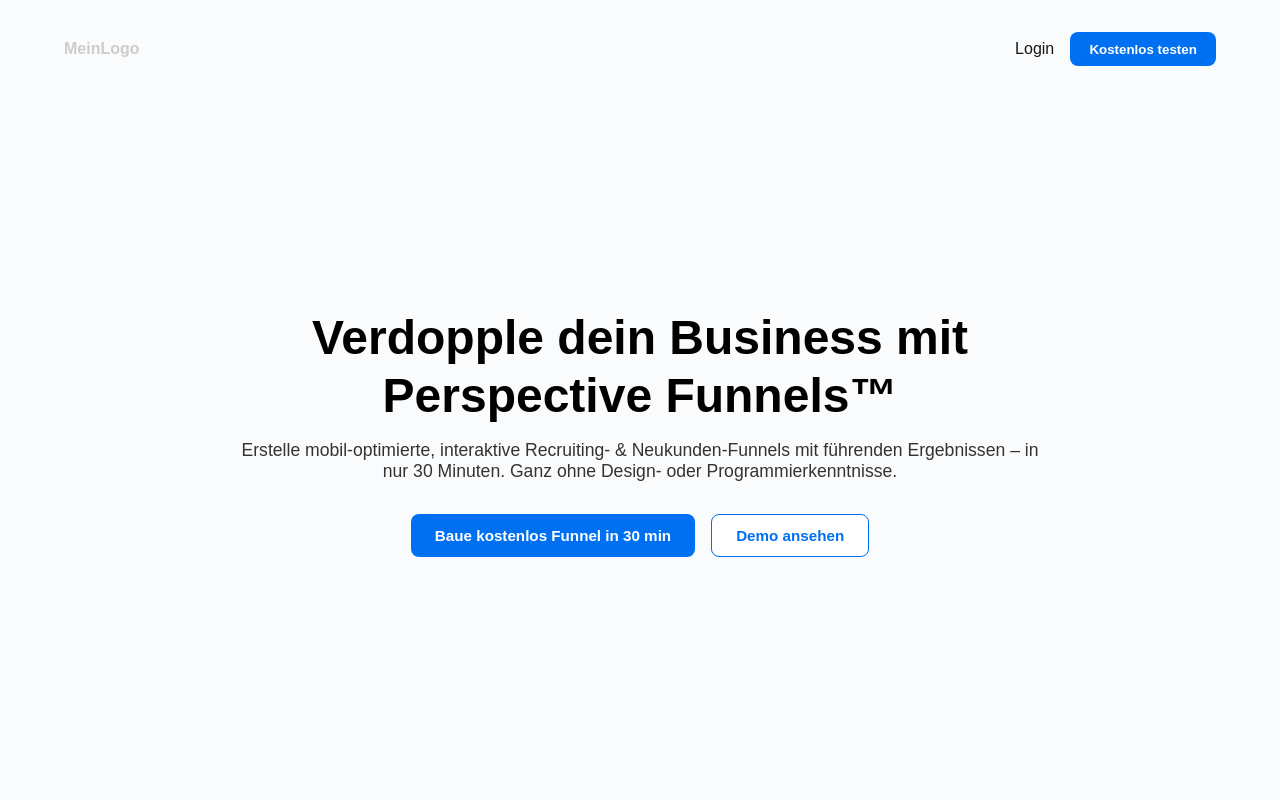
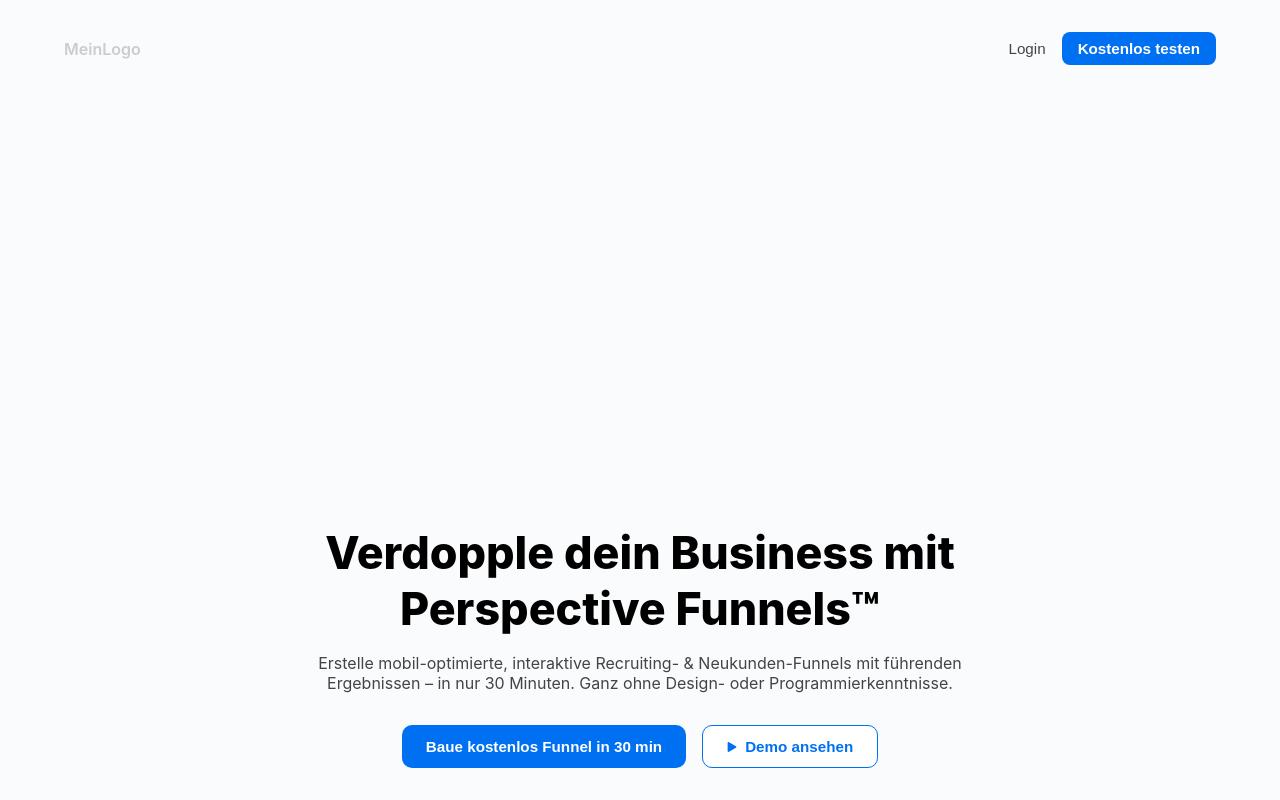
Before and after one commit to Jerryb24/mycrm, a Next.js app: page /login in a window 1280 px wide. Built offline with nearby package versions, Linux system fonts and the light colour scheme.

Commit message:
Update login page layout exakt wie Perspective

```diff
--- a/src/app/login/page.tsx
+++ b/src/app/login/page.tsx
@@ -1,36 +1,49 @@
+import { FaPlay } from "react-icons/fa";
+
 export default function LoginPage() {
   return (
     <main
       style={{
-        fontFamily: 'sans-serif',
-        backgroundColor: '#f9fbfd',
-        minHeight: '100vh',
-        display: 'flex',
-        flexDirection: 'column',
-        justifyContent: 'space-between',
-        padding: '2rem 4rem',
+        fontFamily: "'Inter', sans-serif",
+        backgroundColor: "#f9fbfd",
+        minHeight: "100vh",
+        display: "flex",
+        flexDirection: "column",
+        justifyContent: "space-between",
+        padding: "2rem 4rem",
       }}
     >
       {/* Header */}
       <div
         style={{
-          display: 'flex',
-          justifyContent: 'space-between',
-          alignItems: 'center',
+          display: "flex",
+          justifyContent: "space-between",
+          alignItems: "center",
         }}
       >
-        <div style={{ fontWeight: 'bold', color: '#ccc' }}>MeinLogo</div>
-        <div style={{ display: 'flex', gap: '1rem', alignItems: 'center' }}>
-          <span style={{ fontWeight: '500' }}>Login</span>
+        <div style={{ fontWeight: 600, color: "#ccc" }}>MeinLogo</div>
+        <div style={{ display: "flex", alignItems: "center", gap: "1rem" }}>
           <button
             style={{
-              backgroundColor: '#0070f3',
-              color: '#fff',
-              border: 'none',
-              borderRadius: '8px',
-              padding: '0.6rem 1.2rem',
-              fontWeight: 'bold',
-              cursor: 'pointer',
+              background: "none",
+              border: "none",
+              fontSize: "0.95rem",
+              color: "#444",
+              cursor: "pointer",
+            }}
+          >
+            Login
+          </button>
+          <button
+            style={{
+              backgroundColor: "#0070f3",
+              color: "#fff",
+              padding: "0.5rem 1rem",
+              borderRadius: "8px",
+              fontWeight: "600",
+              fontSize: "0.95rem",
+              border: "none",
+              cursor: "pointer",
             }}
           >
             Kostenlos testen
@@ -38,70 +51,75 @@
         </div>
       </div>
 
-      {/* Main Content */}
+      {/* Center Content */}
       <div
         style={{
-          textAlign: 'center',
-          maxWidth: '800px',
-          margin: '0 auto',
-          paddingTop: '2rem',
+          display: "flex",
+          flexDirection: "column",
+          alignItems: "center",
+          justifyContent: "center",
+          textAlign: "center",
+          paddingTop: "6rem",
         }}
       >
         <h1
           style={{
-            fontSize: '3rem',
-            fontWeight: 'bold',
-            marginBottom: '1rem',
-            color: '#000',
-            lineHeight: '1.2',
+            fontSize: "2.8rem",
+            fontWeight: 800,
+            lineHeight: "3.5rem",
+            maxWidth: "800px",
+            marginBottom: "1rem",
+            color: "#000",
           }}
         >
           Verdopple dein Business mit <br /> Perspective Funnels™
         </h1>
         <p
           style={{
-            fontSize: '1.1rem',
-            color: '#333',
-            marginBottom: '2rem',
+            fontSize: "1rem",
+            color: "#444",
+            maxWidth: "700px",
+            marginBottom: "2rem",
           }}
         >
-          Erstelle mobil-optimierte, interaktive Recruiting- & Neukunden-Funnels mit führenden Ergebnissen –
-          in nur 30 Minuten. Ganz ohne Design- oder Programmierkenntnisse.
+          Erstelle mobil-optimierte, interaktive Recruiting- & Neukunden-Funnels
+          mit führenden Ergebnissen – in nur 30 Minuten. Ganz ohne Design- oder
+          Programmierkenntnisse.
         </p>
-        <div style={{ display: 'flex', justifyContent: 'center', gap: '1rem' }}>
+        <div style={{ display: "flex", gap: "1rem" }}>
           <button
             style={{
-              backgroundColor: '#0070f3',
-              color: '#fff',
-              padding: '0.75rem 1.5rem',
-              borderRadius: '8px',
-              border: 'none',
-              fontWeight: 'bold',
-              fontSize: '0.95rem',
-              cursor: 'pointer',
+              backgroundColor: "#0070f3",
+              color: "#fff",
+              padding: "0.75rem 1.5rem",
+              borderRadius: "10px",
+              border: "none",
+              fontWeight: "bold",
+              fontSize: "0.95rem",
+              cursor: "pointer",
             }}
           >
             Baue kostenlos Funnel in 30 min
           </button>
           <button
             style={{
-              backgroundColor: '#fff',
-              color: '#0070f3',
-              padding: '0.75rem 1.5rem',
-              borderRadius: '8px',
-              border: '1px solid #0070f3',
-              fontWeight: 'bold',
-              fontSize: '0.95rem',
-              cursor: 'pointer',
+              backgroundColor: "#fff",
+              color: "#0070f3",
+              padding: "0.75rem 1.5rem",
+              borderRadius: "10px",
+              border: "1.5px solid #0070f3",
+              fontWeight: "bold",
+              fontSize: "0.95rem",
+              display: "flex",
+              alignItems: "center",
+              gap: "0.5rem",
+              cursor: "pointer",
             }}
           >
-            Demo ansehen
+            <FaPlay size={10} /> Demo ansehen
           </button>
         </div>
       </div>
-
-      {/* Footer Spacer */}
-      <div />
     </main>
   );
 }
```
